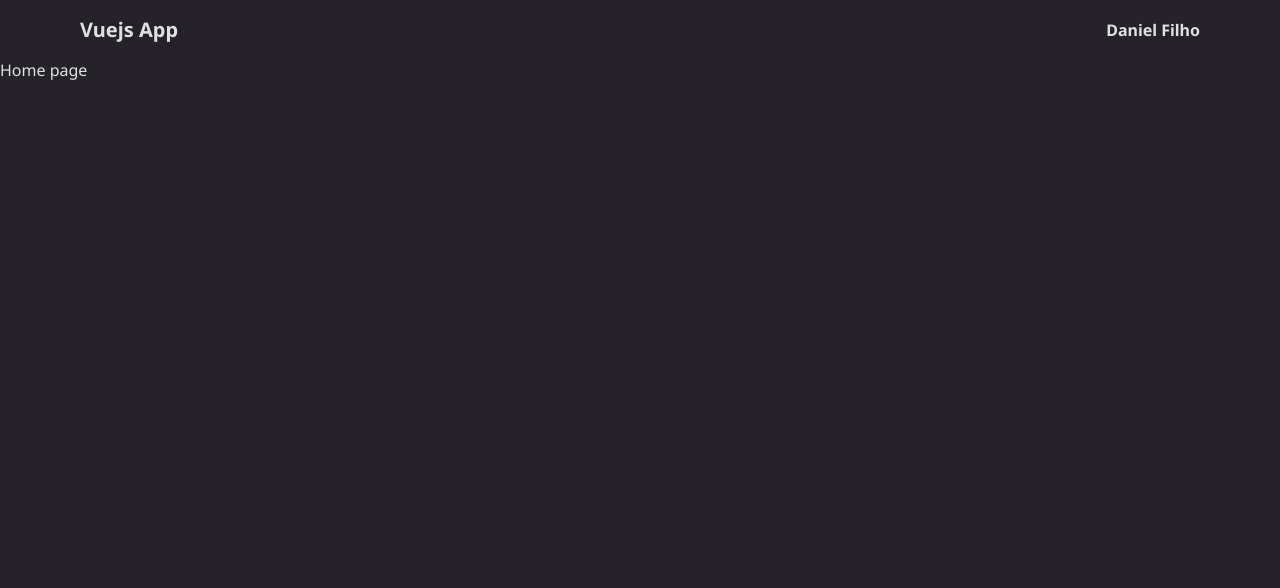
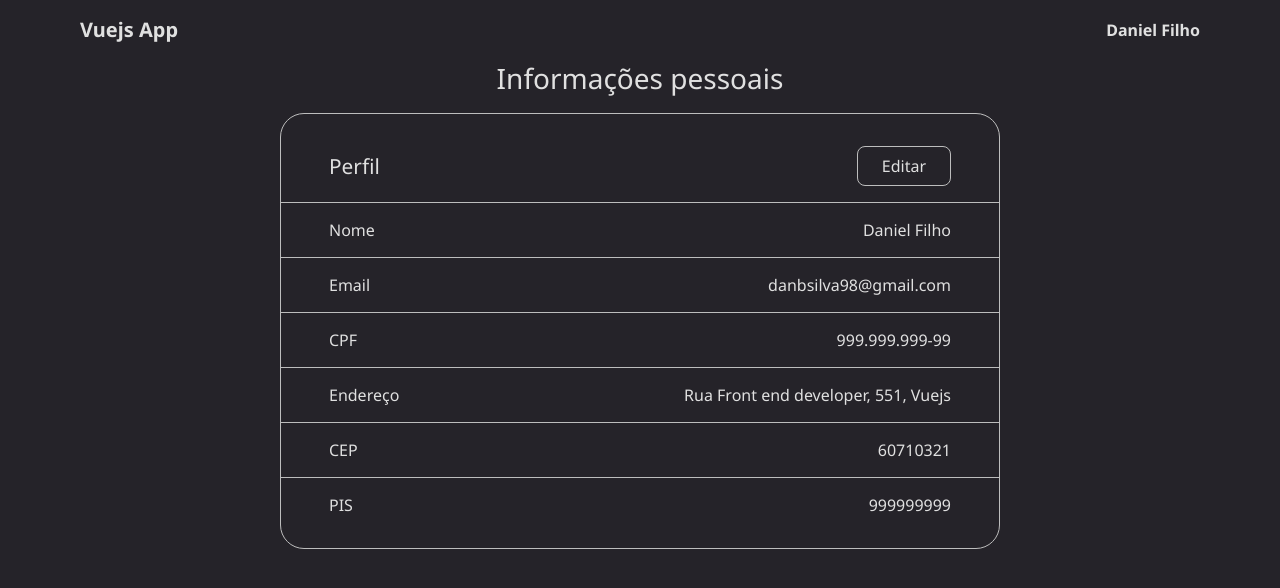
Before and after one commit to danielfilh0/vuejs-app, a Vue app: page / in a window 1280 px wide. Shown: the top 588 px of the page. Built offline with nearby package versions, Linux system fonts and the light colour scheme.

Commit message:
Add home view

```diff
--- a/src/views/Home.vue
+++ b/src/views/Home.vue
@@ -1,3 +1,114 @@
 <template>
-  <p>Home page</p>
+  <div class="container">
+    <main>
+      <h1>Informações pessoais</h1>
+
+      <div class="profile-card">
+        <header>
+          <h2>Perfil</h2>
+
+          <router-link to="/edit-user">Editar</router-link>
+        </header>
+
+        <ul>
+          <li>
+            <p>Nome</p>
+
+            <p>Daniel Filho</p>
+          </li>
+
+          <li>
+            <p>Email</p>
+
+            <p>danbsilva98@gmail.com</p>
+          </li>
+
+          <li>
+            <p>CPF</p>
+
+            <p>999.999.999-99</p>
+          </li>
+
+          <li>
+            <p>Endereço</p>
+
+            <p>Rua Front end developer, 551, Vuejs</p>
+          </li>
+
+          <li>
+            <p>CEP</p>
+
+            <p>60710321</p>
+          </li>
+
+          <li>
+            <p>PIS</p>
+
+            <p>999999999</p>
+          </li>
+        </ul>
+      </div>
+    </main>
+  </div>
 </template>
+
+<script setup lang="ts"></script>
+
+<style scoped lang="scss">
+main {
+  padding-bottom: 1rem;
+
+  h1 {
+    margin-bottom: 1rem;
+    text-align: center;
+    font-size: 1.75rem;
+    font-weight: 400;
+  }
+}
+
+.profile-card {
+  margin: 0 auto;
+  padding: 1rem 0;
+  max-width: 45rem;
+  border: 1px solid var(--gray-200-color);
+  border-radius: 24px;
+
+  header {
+    display: flex;
+    justify-content: space-between;
+    align-items: center;
+  }
+
+  h2 {
+    font-size: 1.3rem;
+    font-weight: 400;
+  }
+
+  a {
+    border: 1px solid var(--gray-200-color);
+    padding: 0.5rem 1.5rem;
+    border-radius: 8px;
+  }
+
+  > header {
+    padding: 1rem 3rem;
+    border-bottom: 1px solid var(--gray-200-color);
+  }
+
+  li {
+    padding: 1rem 3rem;
+    display: flex;
+    justify-content: space-between;
+    align-items: center;
+
+    & + li {
+      border-top: 1px solid var(--gray-200-color);
+    }
+  }
+
+  img {
+    width: 72px;
+    border-radius: 8px;
+  }
+}
+</style>
--- a/src/views/SignUp.vue
+++ b/src/views/SignUp.vue
@@ -105,7 +105,7 @@
   </main>
 </template>
 
-<script setup lang="ts">
+<script setup>
 import { ref } from "vue";
 
 import FormCard from "../components/FormCard.vue";
```
